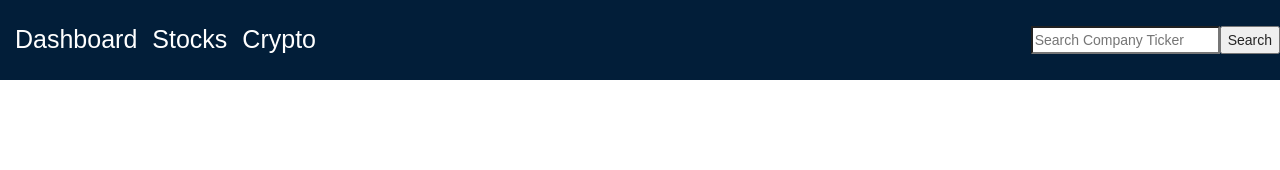
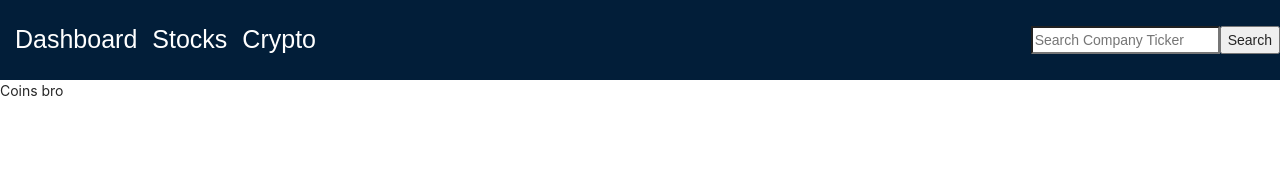
Before and after one commit to KMcCrear/TrendTracker, a React (Create React App) app in the folder client/: page /coins/1 in a window 1280 px wide. Shown: the top 170 px of the page. Built offline with nearby package versions, Linux system fonts and the light colour scheme.

Commit message:
added coins page

```diff
--- a/client/src/App.jsx
+++ b/client/src/App.jsx
@@ -1,23 +1,24 @@
 import "./App.css";
-import {NavBar} from "./components/Navbar.jsx";
+import { NavBar } from "./components/Navbar.jsx";
 import { BrowserRouter as Router, Routes, Route } from "react-router-dom";
 import { Dashboard } from "./pages/Dashboard";
 import Stocks from "./pages/Stocks";
 import Crypto from "./pages/Crypto";
+import Coins from "./pages/Coins";
 import { useState } from "react";
 
 function App() {
-
-	const [input,setInput] = useState();
+	const [input, setInput] = useState();
 
 	return (
 		<div className="App">
-			<NavBar input={input} setInput={setInput}/>
+			<NavBar input={input} setInput={setInput} />
 
 			<Routes>
 				<Route exact path="/" element={<Dashboard search={input} />} />
 				<Route path="/Stocks" element={<Stocks search={input} />} />
 				<Route path="/crypto" element={<Crypto search={input} />} />
+				<Route path="/coins/:coin" element={<Coins search={input} />} />
 			</Routes>
 		</div>
 	);
--- /dev/null
+++ b/client/src/pages/Coins.jsx
@@ -0,0 +1,15 @@
+import { serialize } from "nedb/lib/model";
+import React, { useEffect } from "react";
+import { useSearchParams } from "react-router-dom";
+
+const Coins = () => {
+	const [searchParams, setSearchParams] = useSearchParams();
+
+	useEffect(() => {
+		console.log(searchParams);
+	}, [searchParams]);
+
+	return <div>Coins bro</div>;
+};
+
+export default Coins;
--- a/client/src/pages/Crypto.jsx
+++ b/client/src/pages/Crypto.jsx
@@ -20,7 +20,9 @@ export default function Crypto() {
 				<tbody className="loadedCryptoData">
 					<tr className="cryptoData">
 						<td>{(count += 1)}</td>
-						<td className="dataName">{data.name}</td>
+						<td className="dataName">
+							<a href={`/coins/${data.name}`}>{data.name}</a>
+						</td>
 						<td className="dataPrice">{data.quote.USD.price}</td>
 						<td>{Math.round(data.quote.USD.percent_change_1h * 100) / 100}</td>
 						<td>{Math.round(data.quote.USD.percent_change_24h * 100) / 100}</td>
```
